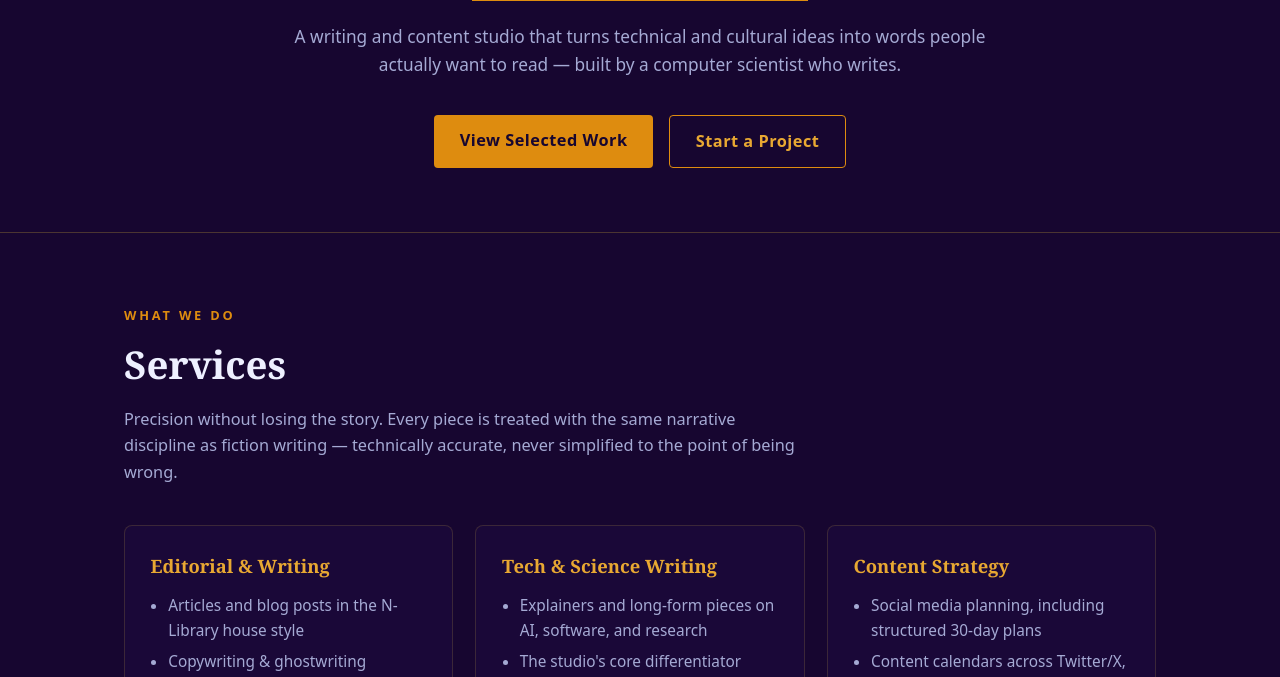
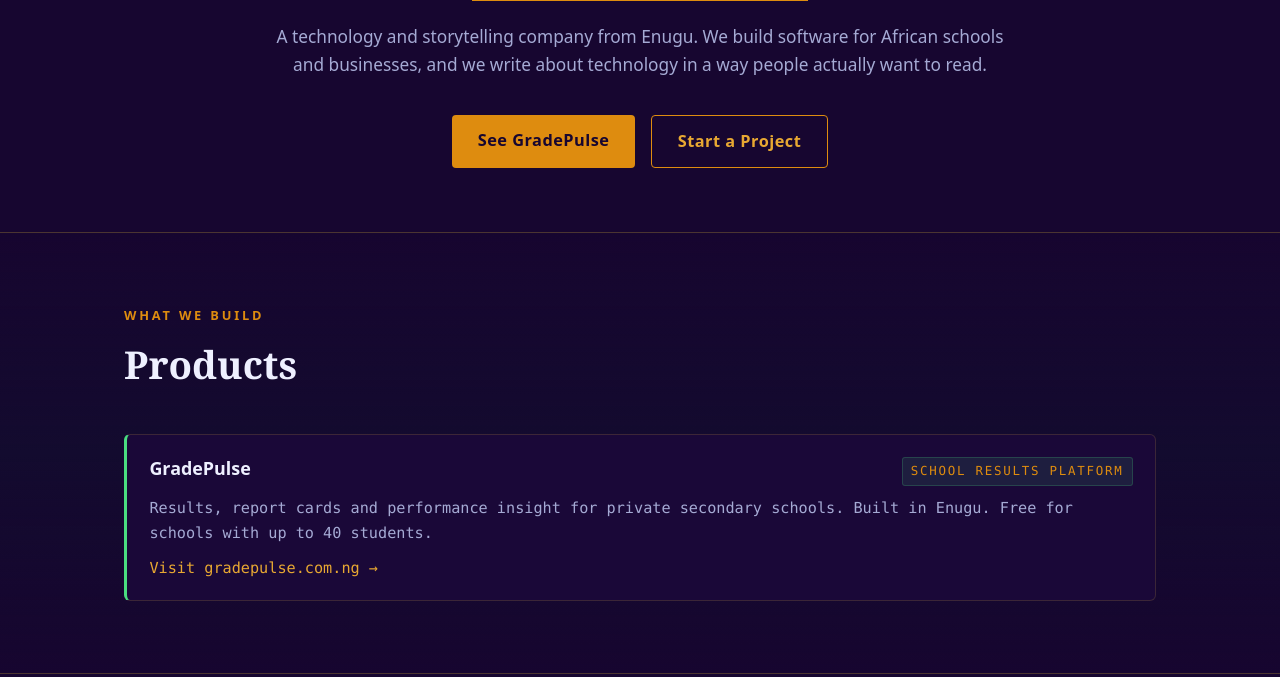
Before and after one commit to divinenwobodo19-creator/nlibrary-site, an Astro site: page / in a window 1280 px wide. Shown: the part 502-1179 px from the top of the page. Built offline with nearby package versions, Linux system fonts and the light colour scheme; Astro itself is replaced by a stand-in of ours.

Commit message:
Brand reset: N-Library as parent company, add GradePulse and SWE-Pocket, fix BLACKWIRED details and founder name

```diff
--- a/src/pages/index.astro
+++ b/src/pages/index.astro
@@ -38,6 +38,16 @@ const services = [
   },
 ];
 
+const products = [
+  {
+    title: 'GradePulse',
+    tag: 'School results platform',
+    desc: 'Results, report cards and performance insight for private secondary schools. Built in Enugu. Free for schools with up to 40 students.',
+    href: 'https://gradepulse.com.ng',
+    cta: 'Visit gradepulse.com.ng',
+  },
+];
+
 const writing = [
   {
     title: '"Whose AI Is It, Anyway?"',
@@ -72,8 +82,8 @@ const broadcast = [
 const fiction = [
   {
     title: 'Blackwired: Echoes of the Archive',
-    tag: 'Novel · 98,000 words',
-    desc: 'Afrofuturist techno-thriller set in Neo-Lagos, 2176, following protagonist Zikora. Submitted to the Iska Book Prize and Writers Space Africa; Amazon KDP and Okada Books under consideration. First entry in a planned series — memory as resistance, post-colonial futurism, technology and tradition.',
+    tag: 'Novel · ~100,000 words',
+    desc: 'Afrofuturist novel set in Neo-Lagos, 2176, following Zikora, an Archive linguist who can hear what the system was built to suppress. Book 1 of a planned four-book series — memory as resistance, post-colonial futurism, technology and tradition.',
   },
   {
     title: 'The Second Independence (Umuahia Grid)',
@@ -88,6 +98,11 @@ const fiction = [
 ];
 
 const engineering = [
+  {
+    title: 'SWE-Pocket',
+    tag: 'Open research · Kaggle Gemma 4 Paper Track',
+    desc: 'An open evaluation resource for coding agents that run on consumer hardware: 153 Python tasks stratified by repository size, with a public, reproducible analysis.',
+  },
   {
     title: 'LinUCB Contextual Bandit Educational Management System',
     tag: 'Python · FastAPI',
@@ -113,7 +128,7 @@ const engineering = [
     <meta name="viewport" content="width=device-width, initial-scale=1" />
     <meta
       name="description"
-      content="N-Library is a writing and content studio turning technical and cultural ideas into words people actually want to read — built by a computer scientist who writes."
+      content="N-Library is an Enugu-based technology and storytelling company. We build software for African schools and businesses, starting with GradePulse, and we write about technology in a way people actually want to read."
     />
     <meta name="theme-color" content="#0b0b22" />
     <link rel="icon" type="image/svg+xml" href={`${import.meta.env.BASE_URL}favicon.svg`} />
@@ -132,6 +147,7 @@ const engineering = [
           <span></span>
         </button>
         <nav class="nav-links" id="nav-links" aria-label="Primary">
+          <a href="#products">Products</a>
           <a href="#services">Services</a>
           <a href="#work">Writing</a>
           <a href="#broadcast">Broadcast</a>
@@ -152,12 +168,33 @@ const engineering = [
           <h1 class="hero-title">N-Library</h1>
           <p class="hero-slogan"><span class="slogan-underline">Uniting the World with Words</span></p>
           <p class="hero-line">
-            A writing and content studio that turns technical and cultural ideas into words people
-            actually want to read — built by a computer scientist who writes.
+            A technology and storytelling company from Enugu. We build software for African schools
+            and businesses, and we write about technology in a way people actually want to read.
           </p>
           <div class="cta-row">
-            <a class="btn btn-gold" href="#work">View Selected Work</a>
+            <a class="btn btn-gold" href="#products">See GradePulse</a>
             <a class="btn btn-outline" href="#contact">Start a Project</a>
+          </div>
+        </div>
+      </section>
+
+      <section id="products" class="section section-alt fade-in">
+        <div class="container">
+          <div class="section-head">
+            <p class="eyebrow">What we build</p>
+            <h2 class="section-title">Products</h2>
+          </div>
+          <div class="work-list">
+            {
+              products.map((p) => (
+                <div class="work-item work-engineering">
+                  <h3>{p.title}</h3>
+                  <span class="tag tag-code">{p.tag}</span>
+                  <p>{p.desc}</p>
+                  <p><a href={p.href} target="_blank" rel="noopener">{p.cta} →</a></p>
+                </div>
+              ))
+            }
           </div>
         </div>
       </section>
@@ -165,10 +202,10 @@ const engineering = [
       <section id="services" class="section fade-in">
         <div class="container">
           <div class="section-head">
-            <p class="eyebrow">What we do</p>
+            <p class="eyebrow">N-Library Studio</p>
             <h2 class="section-title">Services</h2>
             <p class="section-sub">
-              Precision without losing the story. Every piece is treated with the same narrative
+              A writing and content studio built by a computer scientist who writes. Precision without losing the story. Every piece is treated with the same narrative
               discipline as fiction writing — technically accurate, never simplified to the point of
               being wrong.
             </p>
@@ -282,12 +319,12 @@ const engineering = [
           </div>
           <div class="about-grid">
             <div class="about-photo-wrap">
-              <img src={`${import.meta.env.BASE_URL}me.jpg`} alt="Divine Nwobodo" class="about-photo" loading="lazy" />
+              <img src={`${import.meta.env.BASE_URL}me.jpg`} alt="Nwobodo Divine Chidera" class="about-photo" loading="lazy" />
             </div>
             <div class="about-text">
               <p>
-                Divine is a science fiction writer, journalist, and programmer — and the founder of
-                N-Library. He studies Computer Science at Enugu State University of Science and
+                Nwobodo Divine Chidera is a science fiction writer, journalist, and programmer — the
+                founder of N-Library and the builder of GradePulse. He studies Computer Science at Enugu State University of Science and
                 Technology (ESUT), where the technical grounding in programming, algorithmic thinking,
                 and mathematical reasoning feeds directly into technology writing that is accurate,
                 not simplified to the point of being wrong.
@@ -353,7 +390,7 @@ const engineering = [
     <footer class="footer">
       <div class="container">
         <p><span class="brand-name">N-Library</span> — Uniting the World with Words</p>
-        <p style="margin-top: 0.4rem">© <span id="year"></span> N-Library. Founded by Divine.</p>
+        <p style="margin-top: 0.4rem">© <span id="year"></span> N-Library. Founded by Nwobodo Divine Chidera.</p>
       </div>
     </footer>
 
```
Also changed, not shown: 1 other file.
